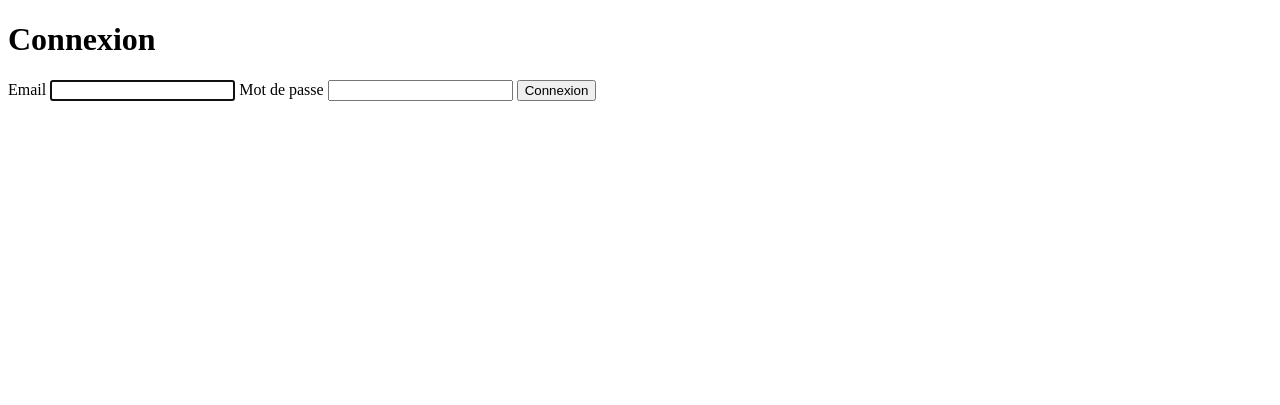
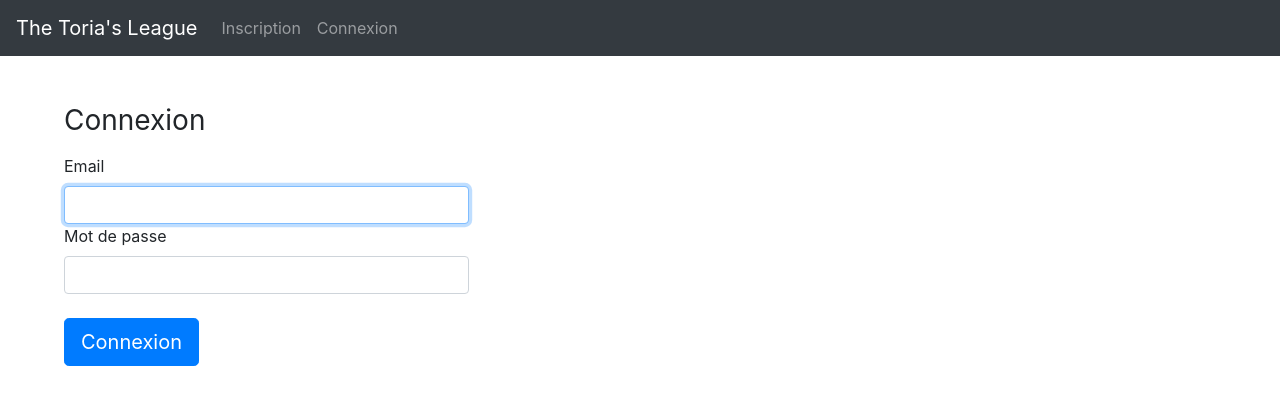
Before and after one commit to RaphaelPostal/TheToriasLeague, a Symfony app: template templates/security/login.html.twig in a window 1280 px wide. Shown: the top 405 px of the page. Run offline with Twig, Linux system fonts and the light colour scheme; the template is opened without the code that fills it, so the values that code supplies are empty; some libraries are stand-ins or nearby versions.

Commit message:
header provisoire

```diff
--- a/templates/base.html.twig
+++ b/templates/base.html.twig
@@ -6,18 +6,55 @@
         {# Run `composer require symfony/webpack-encore-bundle`
            and uncomment the following Encore helpers to start using Symfony UX #}
         {% block stylesheets %}
-            {#{{ encore_entry_link_tags('app') }}#}
+
+                <link rel="stylesheet" href="https://stackpath.bootstrapcdn.com/bootstrap/4.5.2/css/bootstrap.min.css">
+
+
         {% endblock %}
         <script
                 src="https://code.jquery.com/jquery-3.6.0.min.js"
                 integrity="sha256-/xUj+3OJU5yExlq6GSYGSHk7tPXikynS7ogEvDej/m4="
                 crossorigin="anonymous"></script>
         {% block javascripts %}
-            {#{{ encore_entry_script_tags('app') }}#}
+
+            <script src="https://stackpath.bootstrapcdn.com/bootstrap/4.5.2/js/bootstrap.min.js"></script>
+
 
         {% endblock %}
     </head>
     <body>
-        {% block body %}{% endblock %}
+
+    <nav class="navbar navbar-expand-sm navbar-dark bg-dark navigation">
+        <a class="navbar-brand" href="{{ path('default') }}"><span class="oi oi-pulse"></span>The Toria's League</a>
+        <button class="navbar-toggler" type="button" data-toggle="collapse" data-target="#menuResponsive">
+            <span class="navbar-toggler-icon"></span>
+        </button>
+
+        <div class="collapse navbar-collapse" id="menuResponsive">
+            <ul class="navbar-nav">
+                {#  {{ dump(app.request.attributes.get('_route')) }} #}
+                <li><a class="nav-link" href="{{ path('inscription') }}">Inscription</a></li>
+                {% if app.user == false %}
+                    <li><a class="nav-link" href="{{ path('app_login') }}">Connexion</a></li>
+                {% endif %}
+                {% if app.user %}
+                    <li><a class="nav-link" href="{{ path('user_profil') }}">Profil</a></li>
+                    <li><a class="nav-link" href="{{ path('app_logout') }}">Déconnexion</a></li>
+                {% endif %}
+
+
+
+
+
+
+            </ul>
+
+        </div>
+    </nav>
+    <br><br>
+        {% block body %}
+
+
+    {% endblock %}
     </body>
 </html>
--- a/templates/security/login.html.twig
+++ b/templates/security/login.html.twig
@@ -3,22 +3,22 @@
 {% block title %}Log in!{% endblock %}
 
 {% block body %}
-<form method="post">
+<form method="post" style="margin-left: 5%">
     {% if error %}
         <div class="alert alert-danger">{{ error.messageKey|trans(error.messageData, 'security') }}</div>
     {% endif %}
 
     {% if app.user %}
         <div class="mb-3">
-            Vous êtes connecté en tant que {{ app.user.username }}, <a href="{{ path('app_logout') }}">Logout</a>
+            Vous êtes connecté en tant que {{ app.user.username }}, <a href="{{ path('app_logout') }}">Déconnexion</a>
         </div>
     {% endif %}
 
     <h1 class="h3 mb-3 font-weight-normal">Connexion</h1>
     <label for="inputEmail">Email</label>
-    <input type="email" value="{{ last_username }}" name="email" id="inputEmail" class="form-control" required autofocus>
+    <input type="email" value="{{ last_username }}" name="email" id="inputEmail" class="form-control col-4" required autofocus >
     <label for="inputPassword">Mot de passe</label>
-    <input type="password" name="password" id="inputPassword" class="form-control" required>
+    <input type="password" name="password" id="inputPassword" class="form-control col-4" required><br>
 
     <input type="hidden" name="_csrf_token"
            value="{{ csrf_token('authenticate') }}"
--- a/templates/user/index.html.twig
+++ b/templates/user/index.html.twig
@@ -6,7 +6,6 @@
     <h1>Bonjour {{ user.firstName }}</h1>
     Vous trouverez ici vos informations personnelles et l'historique de vos parties.
     <h2><a href="{{ path('new_game') }}">Lancer une partie !</a></h2>
-    <a href="{{ path('default') }}">Retour à l'accueil</a>
-    <a href="{{ path('app_logout') }}">Déconnexion</a>
+
 
 {% endblock %}
```
Also changed, not shown: src/Controller/InscriptionController.php (+10 -2 lines), templates/default/index.html.twig (+1 -7 lines), templates/inscription/index.html.twig (+21 -12 lines), templates/inscription/valide.html.twig (+15 -4 lines).
